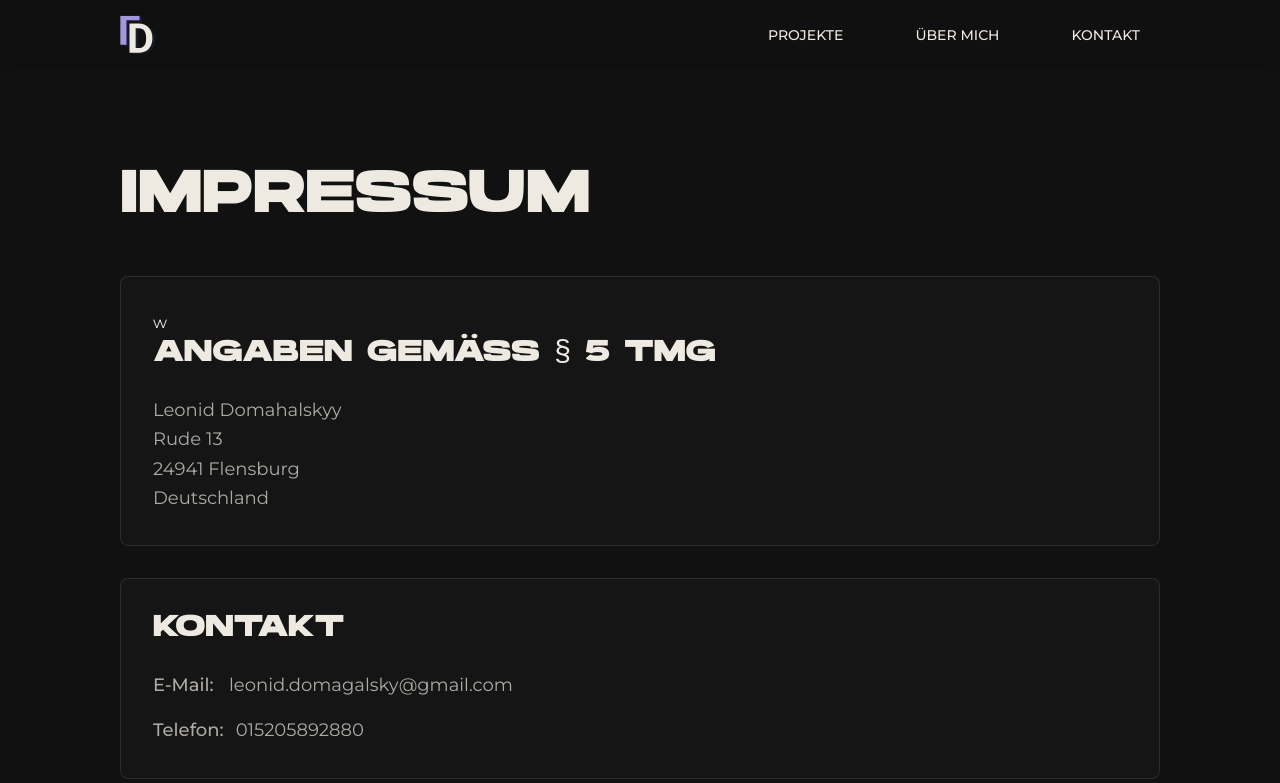
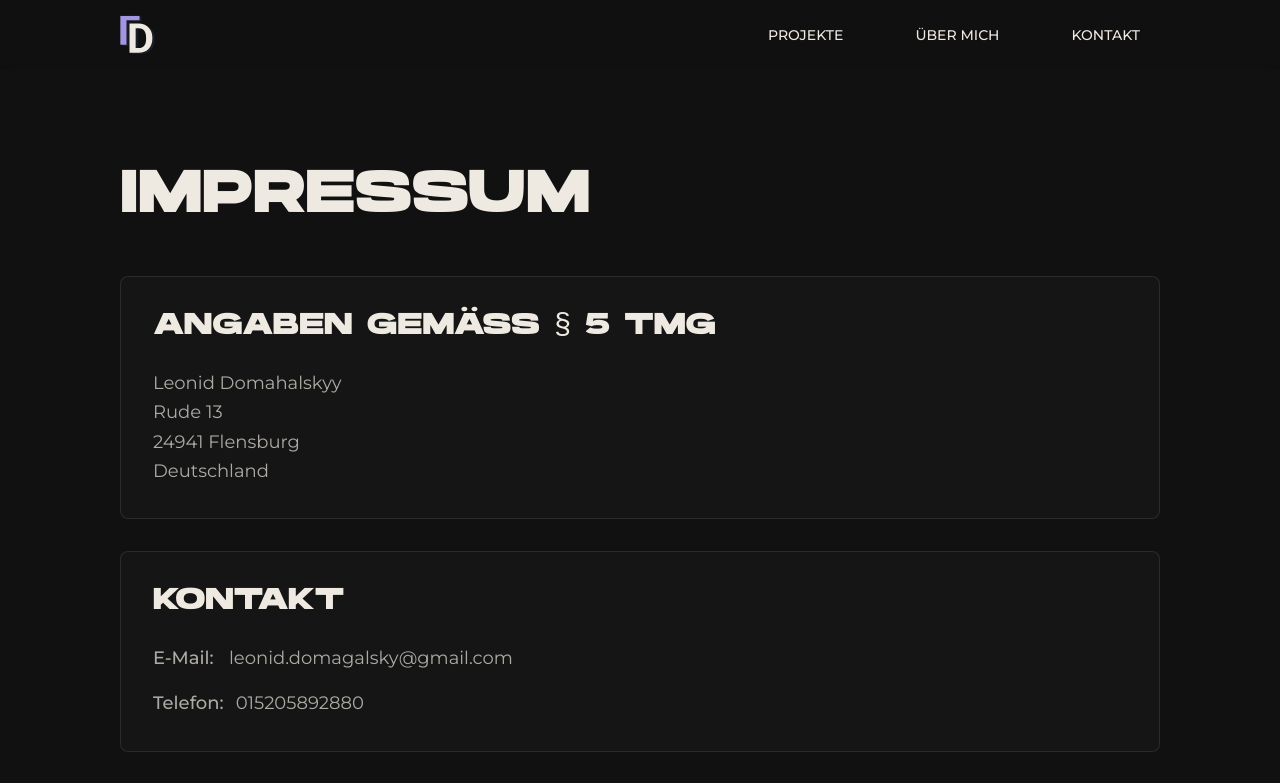
Before and after one commit to ledo9315/portfolio_nextjs, a Next.js app: page /legal in a window 1280 px wide. Shown: the top 783 px of the page. Built offline with nearby package versions, Linux system fonts and the light colour scheme.

Commit message:
Update legal

```diff
--- a/src/app/legal/page.tsx
+++ b/src/app/legal/page.tsx
@@ -20,7 +20,6 @@ export default function Impressum() {
 
           <div className="space-y-8">
             <div className="bg-white/[0.02] border border-white/[0.1] rounded-lg p-6 md:p-8">
-              w{" "}
               <h2 className="font-hanson text-[5vw] md:text-3xl uppercase mb-6 ">
                 Angaben gemäß § 5 TMG
               </h2>
```
